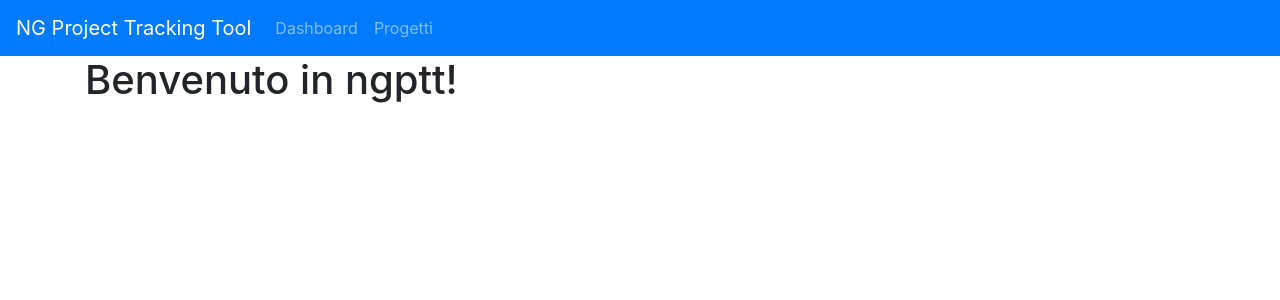
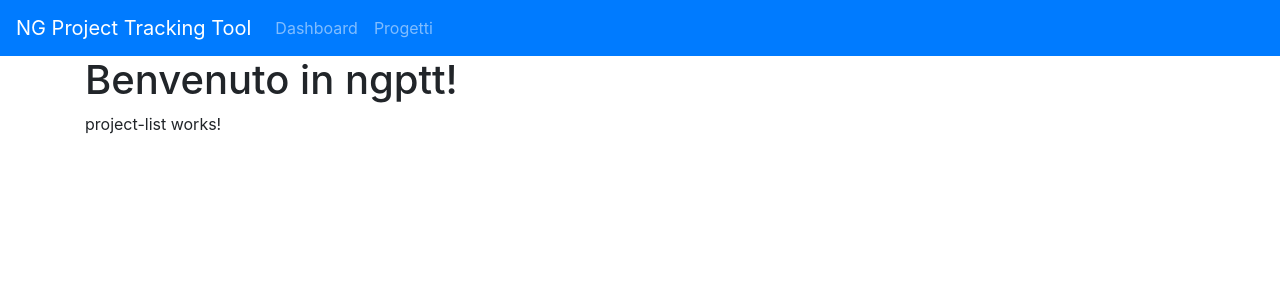
Before and after one commit to xantrix/ngptt, an Angular app: page / in a window 1280 px wide. Shown: the top 300 px of the page. Built offline with nearby package versions, Linux system fonts and the light colour scheme.

Commit message:
Add project-list tag in App Component view

```diff
--- a/src/app/app.component.html
+++ b/src/app/app.component.html
@@ -16,4 +16,5 @@
   <div>
     <h1>Benvenuto in {{ title }}!</h1>
   </div>
+  <ngptt-project-list></ngptt-project-list>
 </div>
```
